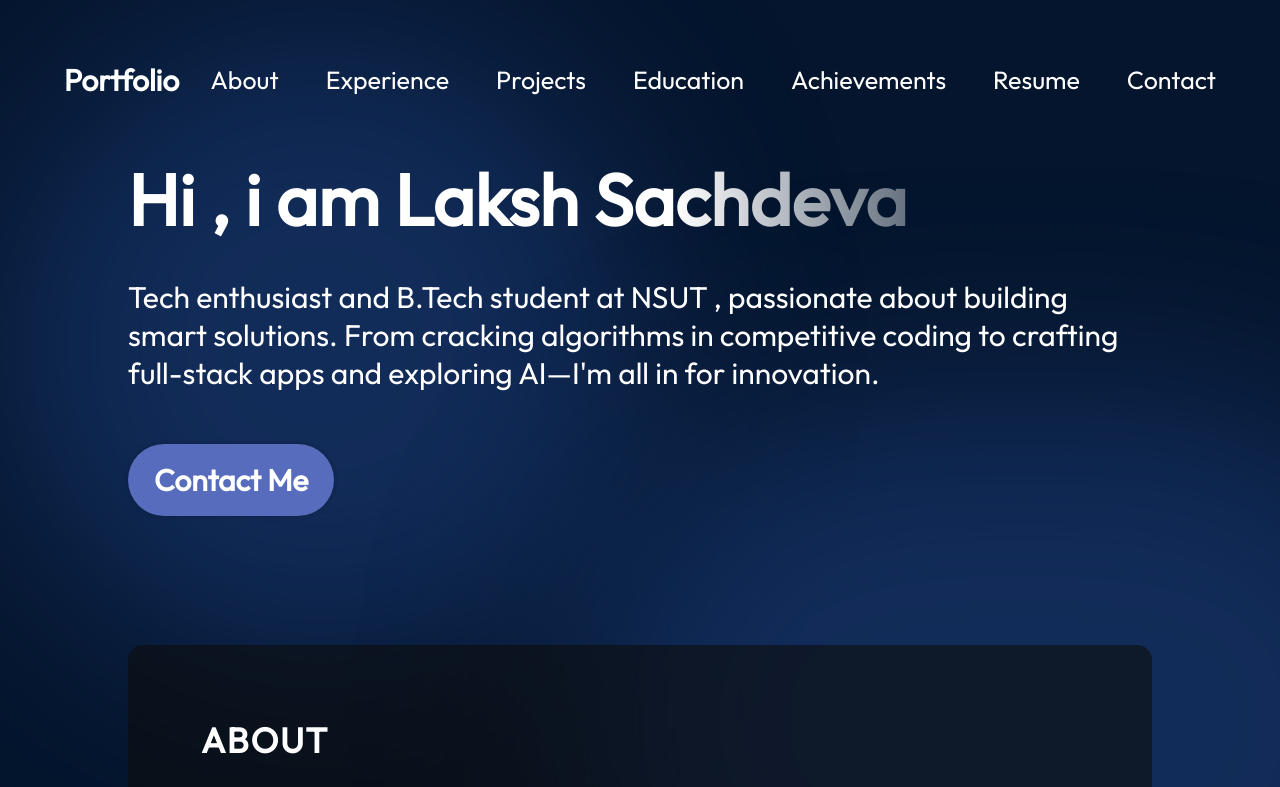
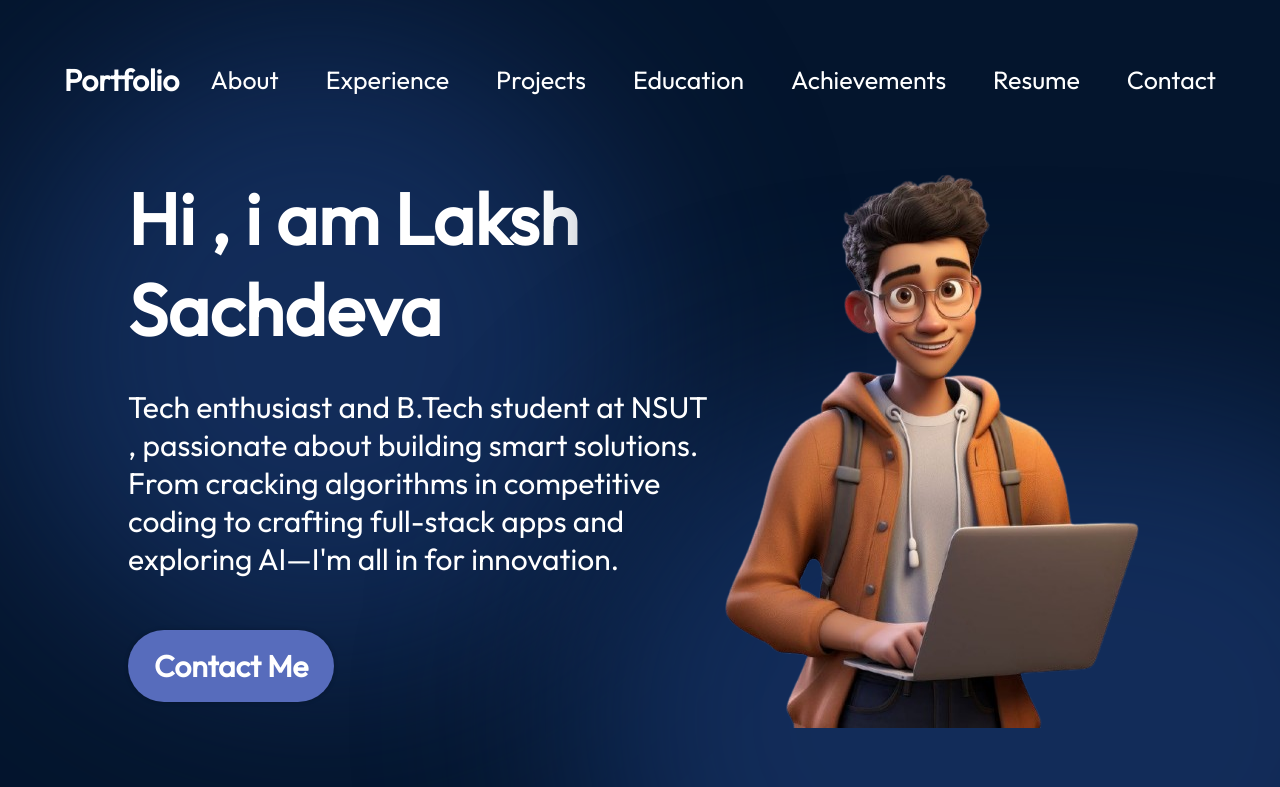
Before and after one commit to Laksh-01/Portfolio_latest, a React (Vite) app: page / in a window 1280 px wide. Shown: the top 787 px of the page. Built offline with nearby package versions, Linux system fonts and the light colour scheme.

Commit message:
updated img for deployment

```diff
--- a/src/components/Hero/Hero.jsx
+++ b/src/components/Hero/Hero.jsx
@@ -1,6 +1,10 @@
 import React from 'react'
 import { getImageUrl } from '../../utils'
 import styles from "./Hero.module.css";
+import heroImg from '../../../assets/Hero.png';
+
+
+
 
 export const Hero = () => {
   return (
@@ -15,10 +19,7 @@ export const Hero = () => {
     </div>
 
 
-    {/* <img src = '../../assets/Hero.png'
-      alt= "hero"
-      className={styles.heroImg}
-      ></img> */}
+    <img src={heroImg} alt="hero" className={styles.heroImg} />
     <div className={styles.topBlur}/>
     <div className={styles.bottomBlur}/>
    </section>
```
